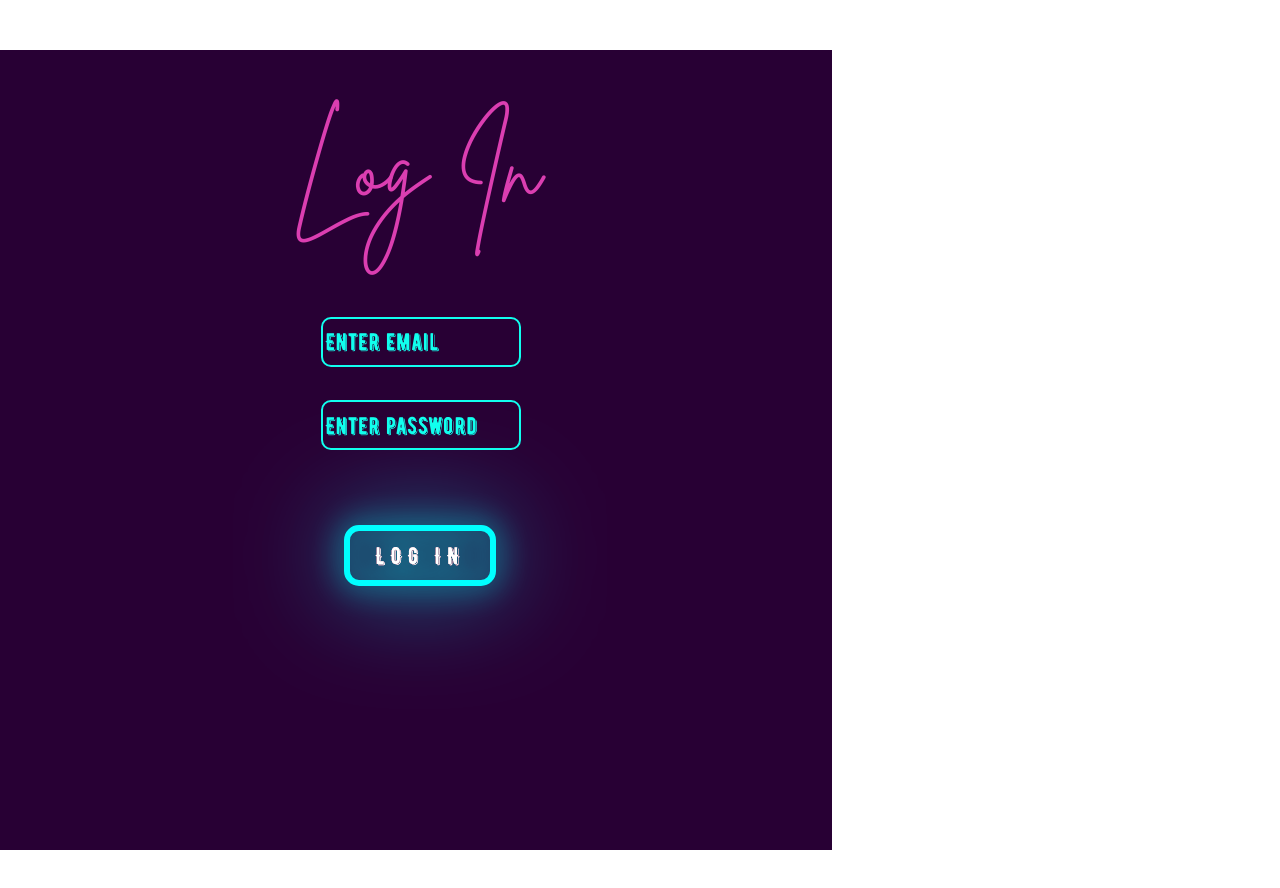
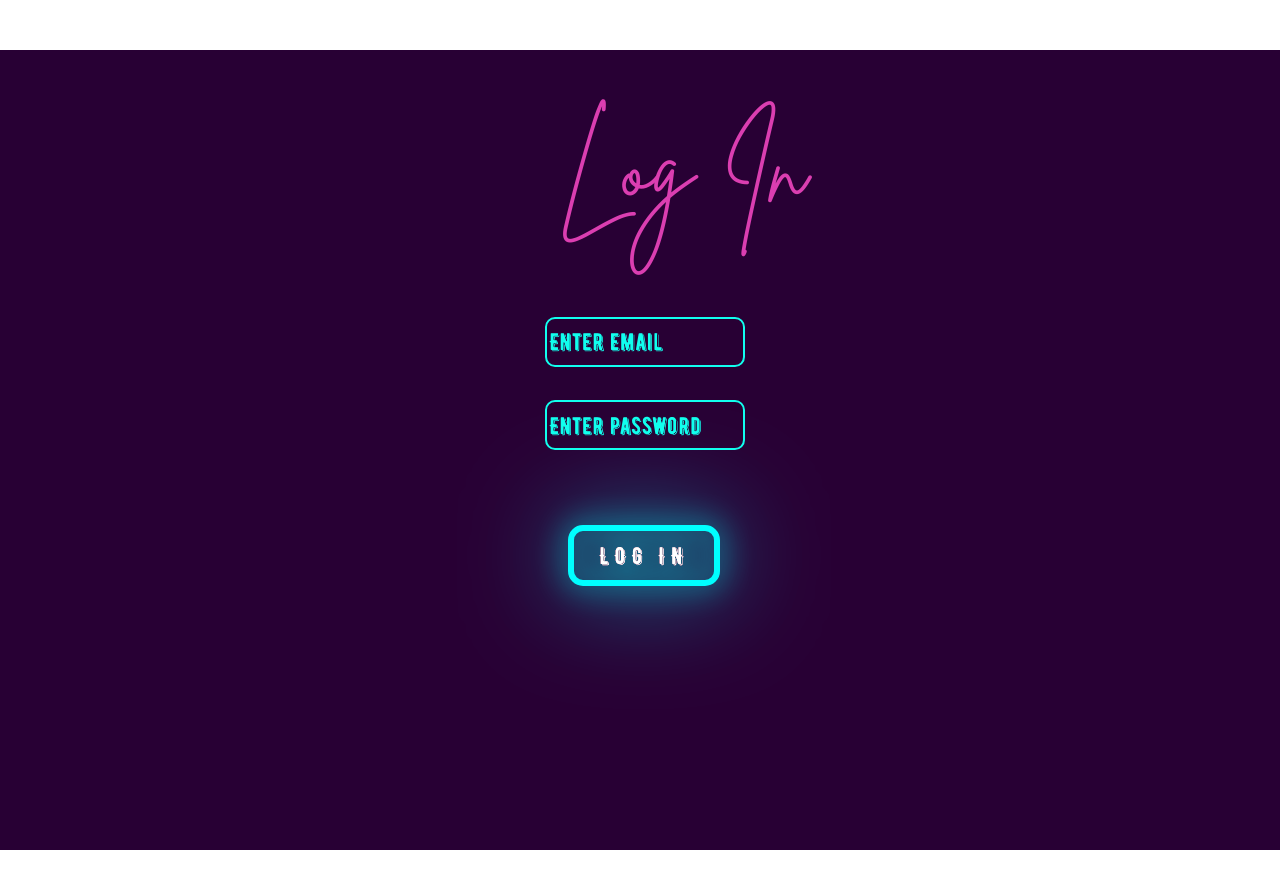
Before and after one commit to mausaye/ArtSpace3D, a React (Create React App) app: page /LogIn in a window 1280 px wide. Shown: the top 888 px of the page. Before the commit the page ends 850 px from the top, so only its background shows below. Built offline with nearby package versions, Linux system fonts and the light colour scheme.

Commit message:
edit login + signup page

```diff
--- a/src/MenuFiles/LogIn.css
+++ b/src/MenuFiles/LogIn.css
@@ -12,13 +12,16 @@
     background-color: #280034;
     background-size: cover;
     height: 100vh;
+    width: 100%;
+    display: flex;
+
 }
 
 .heading{
     top: 7vh;
     margin: 0;
-    min-width: 65vw;
-    min-height: 23vh;
+    min-width: 65vh;
+    left: 33%;
     display: flex;
     justify-content: center;
     color: #db3eb1;
--- a/src/MenuFiles/SignUp.css
+++ b/src/MenuFiles/SignUp.css
@@ -8,17 +8,18 @@
     src: url('../../assets/Fonts/berniershade-regular.otf');
 }
 
-.login{
+.signup{
     background-color: #280034;
     background-size: cover;
     height: 100vh;
+    width: 100%;
+    display: flex;
 }
 
 .heading{
     top: 7vh;
     margin: 0;
-    min-width: 65vw;
-    min-height: 23vh;
+    left: 33%;
     display: flex;
     justify-content: center;
     color: #db3eb1;
--- a/src/MenuFiles/SignUp.js
+++ b/src/MenuFiles/SignUp.js
@@ -93,7 +93,7 @@ export default function SignUp() {
         navigate('/StartPage');
     };
     return (
-        <div class="login">
+        <div class="signup">
             <div class="heading">
                 Sign Up
             </div>
```
Also changed, not shown: 1 other file (tests, documents, lock files or other folders).
